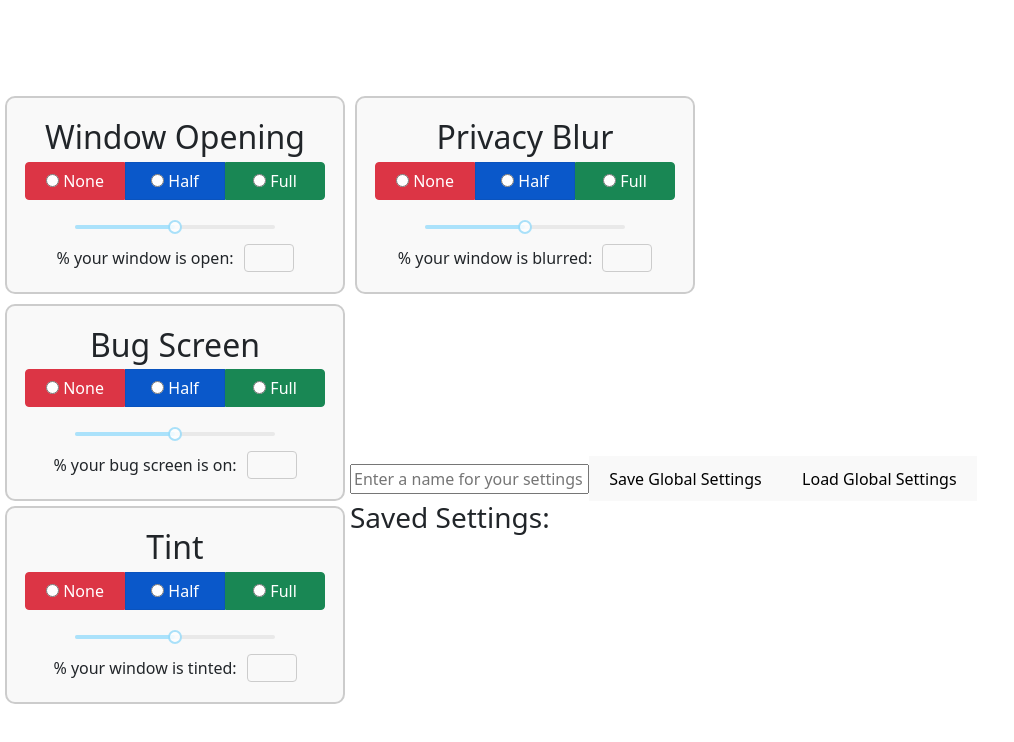
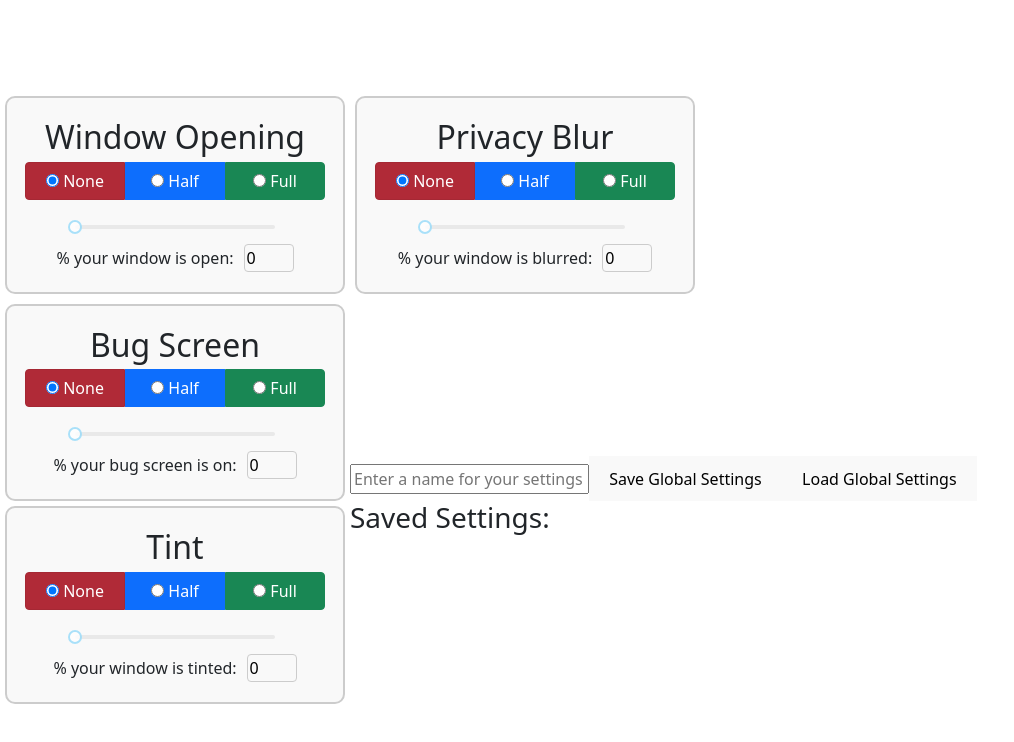
Before and after one commit to finnac/UIProject1SmartWindowTest, a React (Vite) app: page / in a window 1280 px wide. Shown: the top 742 px of the page, without its empty margins (0-1014 px from the left). Built offline with nearby package versions, Linux system fonts and the light colour scheme.

Commit message:
get loading saved ones functioning

```diff
--- a/package.json
+++ b/package.json
@@ -11,6 +11,7 @@
   "dependencies": {
     "@popperjs/core": "^2.11.8",
     "bootstrap": "^5.3.2",
+    "deepmerge": "^4.3.1",
     "rc-slider": "^10.3.0",
     "react": "^18.2.0",
     "react-dom": "^18.2.0"
--- a/src/components/ButtonOptions.jsx
+++ b/src/components/ButtonOptions.jsx
@@ -2,8 +2,9 @@ import React, { useState, useEffect } from 'react';
 import Slider from 'rc-slider';
 import 'rc-slider/assets/index.css';
 import './ButtonOptions.css'; // Create a CSS file for additional styles
+import deepmerge from 'deepmerge';
 
-function ButtonOptions({title, windowLabelText, nameoptions}) {
+function ButtonOptions({ title, windowLabelText, nameoptions, onChange, globalSettings }) {
   const [sliderValue, setSliderValue] = useState(50);
   const [textInput, setTextInput] = useState('');
 
@@ -13,9 +14,15 @@ function ButtonOptions({title, windowLabelText, nameoptions}) {
     { id: "option3", label: "Full", value: 100 },
   ];
 
+  useEffect(() => {
+    setSliderValue(globalSettings[nameoptions] || 0);
+    setTextInput((globalSettings[nameoptions] || 0).toString());
+  }, [globalSettings, nameoptions]);
+
   const handleSliderChange = (value) => {
     setSliderValue(value);
     setTextInput(value.toString());
+    onChange(nameoptions, value);
   }
 
   const handleInputChange = (e) => {
@@ -37,6 +44,7 @@ function ButtonOptions({title, windowLabelText, nameoptions}) {
   const handleButtonClick = (value) => {
     setSliderValue(value);
     setTextInput(value.toString());
+    onChange(nameoptions, value);
   }
 
   return (
```
Also changed, not shown: 1 other file (tests, documents, lock files or other folders).
